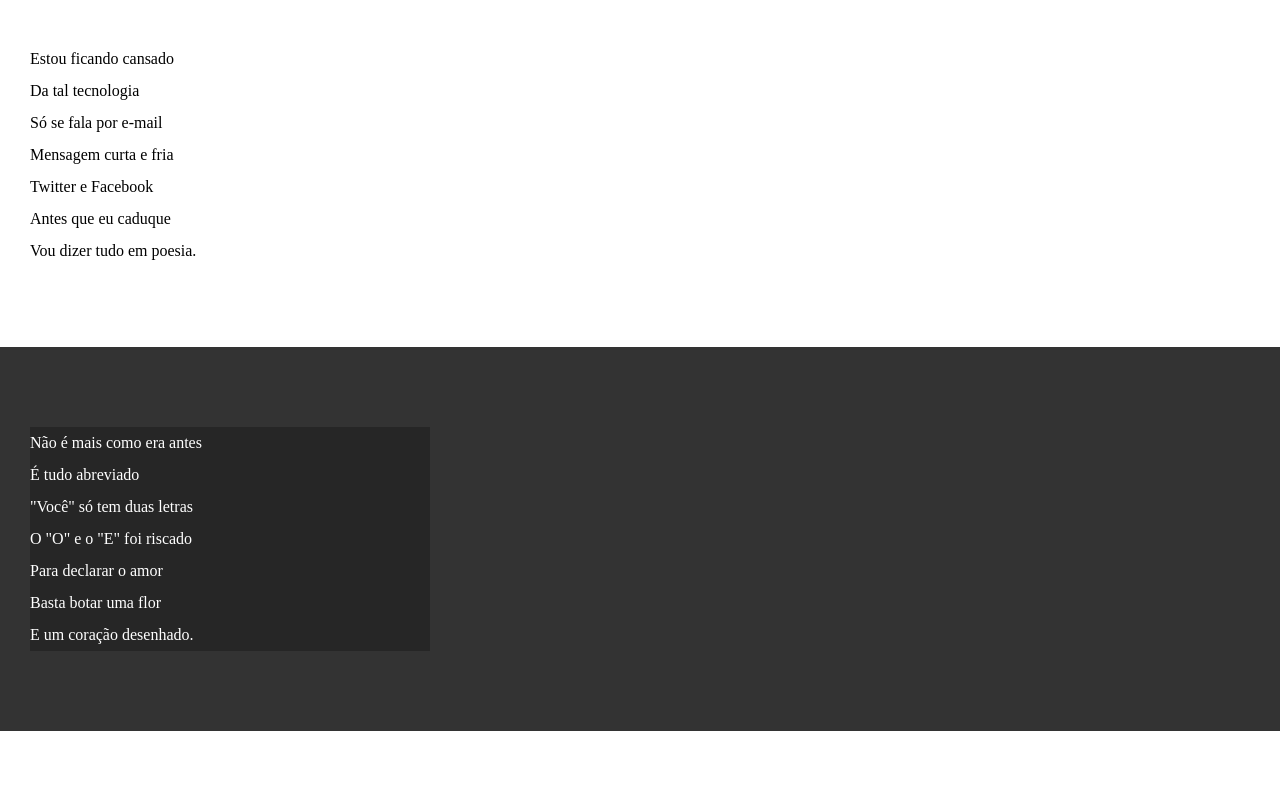
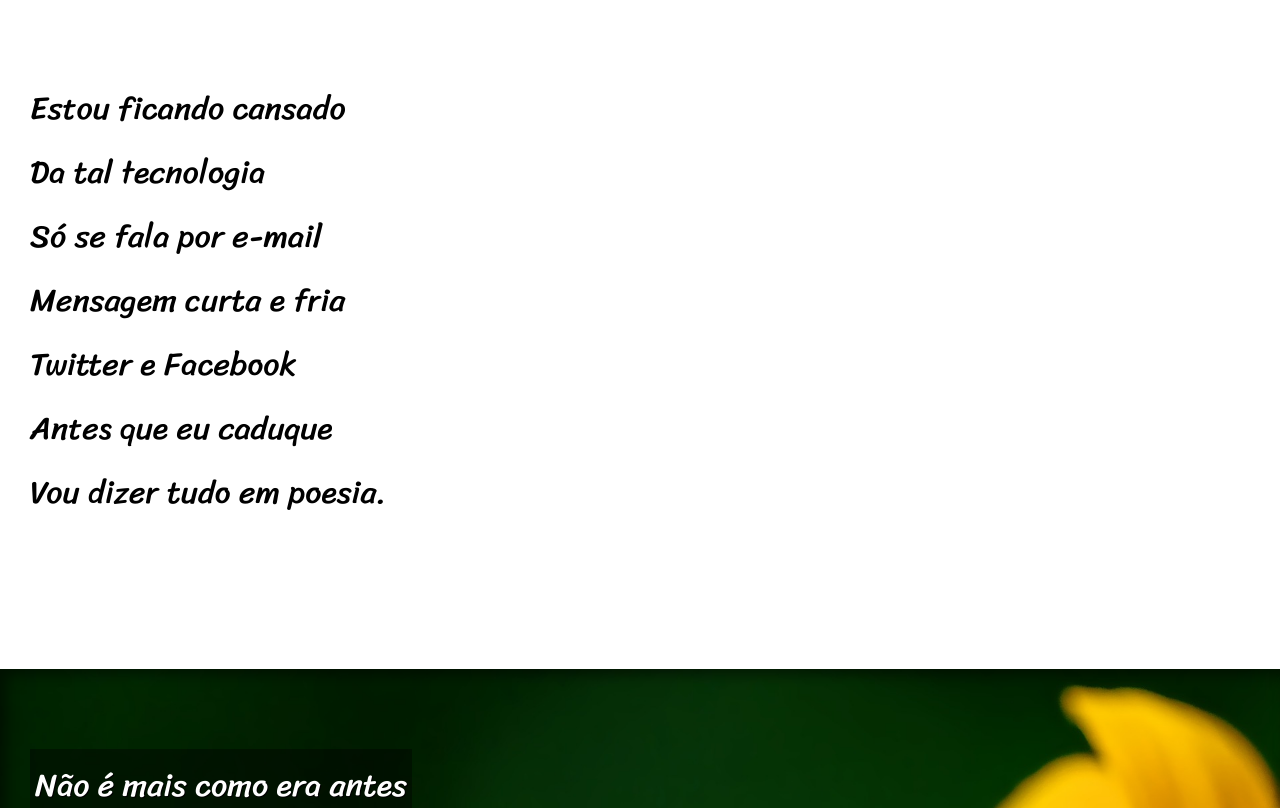
Before and after one commit to ThiagoMauricioBorges/projeto-cordel, a plain HTML site: page index.html in a window 1280 px wide. Shown: the part 192-1000 px from the top of the page. Drawn offline with Linux system fonts and the light colour scheme.

Commit message:
projeto final

```diff
--- a/estilo/style.css
+++ b/estilo/style.css
@@ -1,4 +1,14 @@
 @charset "UTF-8";
+
+@import url('https://fonts.googleapis.com/css2?family=Passion+One:wght@400;700;900&display=swap');
+
+@import url('https://fonts.googleapis.com/css2?family=Sriracha&display=swap');
+
+:root {
+    --fonte1: Verdana, Geneva, Tahoma, sans-serif;
+    --fonte2: 'Passion One', cursive;
+    --fonte3: 'Sriracha', cursive;
+}
 
 * {
     margin: 0px;
@@ -8,6 +18,7 @@
 html, body {
     min-height: 100vh;
     background-color: darkgray;
+    font-family: var(--fonte1);
 }
 
 header {
@@ -19,6 +30,8 @@ header {
 header > h1 {
     padding-top: 50px;
     font-variant: small-caps;
+    font-family: var(--fonte2);
+    font-size: 4em;
 }
 
 header > p {
@@ -40,6 +53,12 @@ section {
     padding-bottom: 10vh;
     padding-left: 30px;
     line-height: 2em;
+    font-family: var(--fonte3);
+    font-size: 2em;
+}
+
+section > p {
+    padding-bottom: 2em;
 }
 
 section.normal {
@@ -50,11 +69,25 @@ section.normal {
 section.imagem {
     background-color: rgb(51, 51, 51);
     color: white;
+    box-shadow: inset 6px 6px 13px 0px rgba(0, 0, 0, 0.48);
+    background-size: cover;
+    background-attachment: fixed;
 }
 
 section.imagem > p {
-    width: 400px;
-    background-color: rgba(0, 0, 0, 0.253);
+    display: inline-block;
+    padding: 5px;
+    background-color: rgba(0, 0, 0, 0.4);
+    text-shadow: 1px 1px 0px black;
+}
+
+section#img01 {
+    background-image: url('../imagens/background001.jpg');
+    background-position: right center;
+}
+
+section#img02 {
+    background-image: url('../imagens/background002.jpg');
 }
 
 footer {
--- a/index.html
+++ b/index.html
@@ -29,7 +29,7 @@
         </p>
     </section>
 
-    <section class="imagem">
+    <section class="imagem" id="img01">
         <p>
             Não é mais como era antes <br>
             É tudo abreviado <br>
@@ -63,7 +63,7 @@
         </p>
     </section>
 
-    <section class="imagem">
+    <section class="imagem" id="img02">
         <p>
             Tenho saudade das cartas <br>
             Escritas com a própria mão <br>
```
